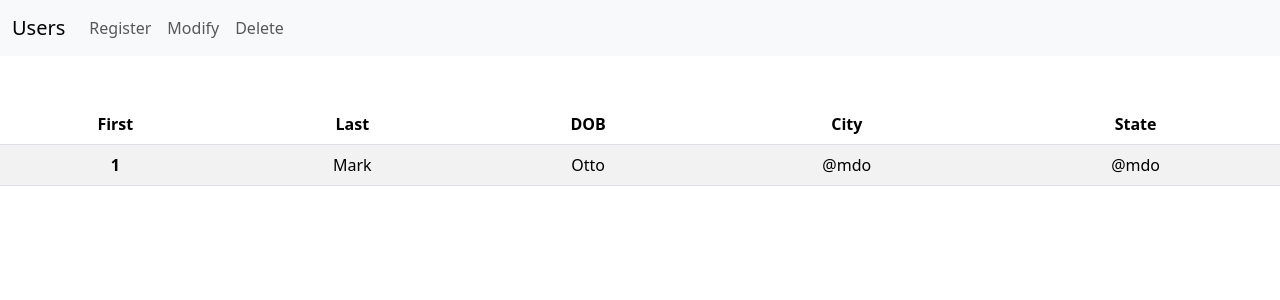
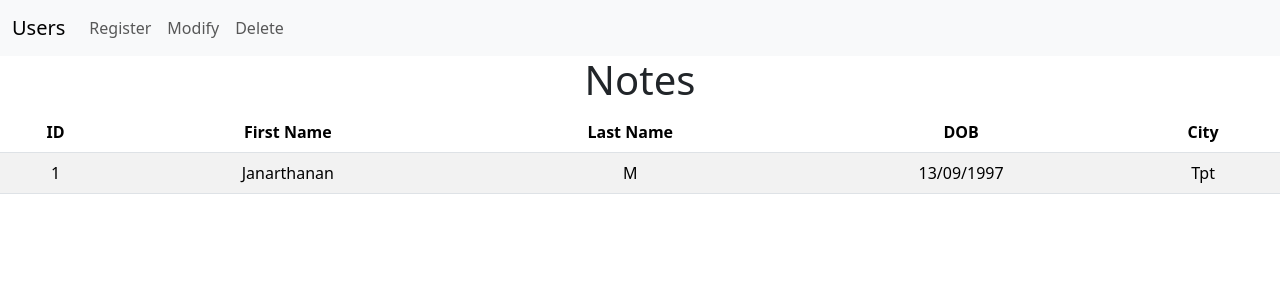
Before and after one commit to Janarthanan-97/React, a React (Vite) app: page / in a window 1280 px wide. Shown: the top 300 px of the page. Built offline with nearby package versions, Linux system fonts and the light colour scheme; data requests are answered from the project's data file.

Commit message:
CRUD complete

```diff
--- /dev/null
+++ b/db.json
@@ -0,0 +1,11 @@
+{
+  "notes": [
+    {
+      "firstName": "Janarthanan",
+      "lastName": "M",
+      "dob": "13/09/1997",
+      "city": "Tpt",
+      "id": 1
+    }
+  ]
+}
--- a/src/App.jsx
+++ b/src/App.jsx
@@ -6,10 +6,9 @@ import Modify from './component/Modify';
 import Delete from './component/Delete';
 import Home from './component/Home';
 import Users from './component/Users';
-import axios from 'axios';
+
 
 function App() {
-  // const [user, setUser] = useState([]);
 
 
 
--- a/src/component/CreatUser.jsx
+++ b/src/component/CreatUser.jsx
@@ -1,46 +1,59 @@
-import React from 'react'
+import React, { useRef } from 'react'
 import './Form.css'
+import axios from 'axios';
 
 function CreatUser() {
+
+  // let newID = useRef();
+  let newfirstName = useRef();
+  let newlastName = useRef();
+  let newdob = useRef();
+  let newcity = useRef();
+
+  function pushJson() {
+    const note = {
+      // "id" : newID,
+      firstName : newfirstName.current.value,
+      lastName : newlastName.current.value,
+      dob : newdob.current.value,
+      city : newcity.current.value
+    }
+    axios.post(`http://localhost:3000/notes/`, note)
+    alert("Registration succesfully completed!")
+  }
+
   return (
     <div className='mt-5 position-absolute top-50 start-50 translate-middle input-group'>
       <form className="row g-3">
 
-      <div className="input-group mb-3">
+        {/* <div className="input-group mb-3">
           <span className="input-group-text" id="basic-addon1">ID</span>
-          <input type="text" className="form-control" placeholder="ID" aria-label="Username" aria-describedby="basic-addon1" />
-        </div>
+          <input type="text" className="form-control" placeholder="ID" aria-label="Username" aria-describedby="basic-addon1" ref={newID}/>
+        </div> */}
 
-          <br />
+        {/* <br /> */}
 
         <div className="input-group">
           <span className="input-group-text">First and last name</span>
-          <input type="text" aria-label="First name" className="form-control" placeholder="First Name" />
-          <input type="text" aria-label="Last name" className="form-control" placeholder="Last Name" />
+          <input type="text" aria-label="First name" className="form-control" placeholder="First Name" ref={newfirstName} />
+          <input type="text" aria-label="Last name" className="form-control" placeholder="Last Name" ref={newlastName} />
         </div>
 
         <br />
 
         <div className="input-group mb-3">
           <span className="input-group-text" id="basic-addon1">DOB</span>
-          <input type="text" className="form-control" placeholder="DD/MM/YYYY" aria-label="Username" aria-describedby="basic-addon1" />
+          <input type="text" className="form-control" placeholder="DD/MM/YYYY" aria-label="Username" aria-describedby="basic-addon1" ref={newdob} />
         </div>
 
         <br />
 
         <div className="input-group mb-3">
           <span className="input-group-text" id="basic-addon1">City</span>
-          <input type="text" className="form-control" placeholder="City" aria-label="Username" aria-describedby="basic-addon1" />
+          <input type="text" className="form-control" placeholder="City" aria-label="Username" aria-describedby="basic-addon1" ref={newcity} />
         </div>
 
-        <br />
-
-        <div className="input-group mb-3">
-          <span className="input-group-text" id="basic-addon1">State</span>
-          <input type="text" className="form-control" placeholder="State" aria-label="Username" aria-describedby="basic-addon1" />
-        </div>
-
-        <button type="button" className="btn btn-secondary">Submit</button>
+        <button type="button" className="btn btn-secondary" onClick={pushJson}>Submit</button>
 
 
       </form>
--- a/src/component/Delete.jsx
+++ b/src/component/Delete.jsx
@@ -1,16 +1,42 @@
-import React from 'react'
+import axios from 'axios';
+import React, { useEffect, useState } from 'react'
+
 
 function Delete() {
+
+  const [notes, setNotes] = useState([]);
+  let idToDelete;
+
+  async function fetchNotes() {
+    const response = await axios.get('http://localhost:3000/notes')
+    setNotes(response.data);
+  }
+
+  useEffect(() => {
+    fetchNotes();
+  }, []);
+
+  let clickToDelete = (event)=>{
+    if(confirm(`Are you sure, you want to delete ?`)){
+      idToDelete = event.target.innerText[0];
+      axios.delete(`http://localhost:3000/notes/${idToDelete}`);
+      alert("Item deleted")
+    }
+  }
+
+
   return (
     <div>
       <div className="dropdown mt-5">
         <button className="btn btn-secondary dropdown-toggle" type="button" data-bs-toggle="dropdown" aria-expanded="false">
-          Select a user to Delete
+          Select a user to delete
         </button>
         <ul className="dropdown-menu">
-          <li><a className="dropdown-item" href="#">Action</a></li>
-          <li><a className="dropdown-item" href="#">Another action</a></li>
-          <li><a className="dropdown-item" href="#">Something else here</a></li>
+          {
+            notes.map(ele => {
+              return (<li key={ele.id}><a className="dropdown-item" onClick={clickToDelete}>{`${ele.id}- ${ele.firstName}`}</a></li>)
+            })
+          }
         </ul>
       </div>
     </div>
--- a/src/component/Modify.jsx
+++ b/src/component/Modify.jsx
@@ -1,6 +1,46 @@
-import React from 'react'
+import React, { useEffect, useRef, useState } from 'react'
+import axios from 'axios';
 
 function Modify() {
+
+  let modfirstName = useRef();
+  let modlastName = useRef();
+  let moddob = useRef();
+  let modcity = useRef();
+  const [notes, setNotes] = useState([]);
+  let modifyID;
+
+  async function fetchNotes() {
+    const response = await axios.get('http://localhost:3000/notes')
+    setNotes(response.data);
+  }
+
+  useEffect(() => {
+    fetchNotes();
+  }, []);
+
+  let clickToModify = (event) => {
+    let ele = notes[event.target.innerText[0] - 1];
+    modifyID = event.target.innerText[0];
+    modfirstName.current.value = ele.firstName;
+    modlastName.current.value = ele.lastName;
+    moddob.current.value = ele.dob;
+    modcity.current.value = ele.city;
+  }
+
+  let modifierFunction = ()=>{
+    let objectForModify = {
+      firstName: modfirstName.current.value,
+      lastName : modlastName.current.value,
+      dob : moddob.current.value,
+      city :  modcity.current.value
+    }
+
+    axios.put(`http://localhost:3000/notes/${modifyID}`, objectForModify)
+
+    alert("Modified successfully!")
+  }
+
   return (
     <div>
       <div className="dropdown mt-5">
@@ -8,10 +48,39 @@ function Modify() {
           Select a user to modify
         </button>
         <ul className="dropdown-menu">
-          <li><a className="dropdown-item" href="#">Action</a></li>
-          <li><a className="dropdown-item" href="#">Another action</a></li>
-          <li><a className="dropdown-item" href="#">Something else here</a></li>
+          {
+            notes.map(ele => {
+              return (<li key={ele.id}><a className="dropdown-item" onClick={clickToModify}>{`${ele.id}- ${ele.firstName}`}</a></li>)
+            })
+          }
         </ul>
+      </div>
+      <div className='mt-5 position-absolute top-50 start-50 translate-middle input-group'>
+        <form className="row g-3">
+
+          <div className="input-group">
+            <span className="input-group-text">First and last name</span>
+            <input type="text" aria-label="First name" className="form-control" placeholder="First Name" ref={modfirstName} />
+            <input type="text" aria-label="Last name" className="form-control" placeholder="Last Name" ref={modlastName} />
+          </div>
+
+          <br />
+
+          <div className="input-group mb-3">
+            <span className="input-group-text" id="basic-addon1">DOB</span>
+            <input type="text" className="form-control" placeholder="DD/MM/YYYY" aria-label="Username" aria-describedby="basic-addon1" ref={moddob} />
+          </div>
+
+          <br />
+
+          <div className="input-group mb-3">
+            <span className="input-group-text" id="basic-addon1">City</span>
+            <input type="text" className="form-control" placeholder="City" aria-label="Username" aria-describedby="basic-addon1" ref={modcity} />
+          </div>
+
+          <button type="button" className="btn btn-secondary" onClick={modifierFunction}>Modifty</button>
+
+        </form>
       </div>
     </div>
   )
--- a/src/component/Users.jsx
+++ b/src/component/Users.jsx
@@ -1,29 +1,50 @@
-import React from 'react'
+import React, { useEffect, useState } from 'react'
+import axios from 'axios';
 
 function Users() {
+
+  const [notes, setNotes] = useState([]);
+
+  async function fetchNotes (){
+    const response = await axios.get('http://localhost:3000/notes/');
+    setNotes(response.data);
+  }
+
+  useEffect(() => {
+    fetchNotes();
+  }, []);
+
+
+
+
   return (
-    <div className='mt-5'>
+    <div>
+      <h1>Notes</h1>
       <table className="table table-striped">
         <thead>
           <tr>
-            <th scope="col">First</th>
-            <th scope="col">Last</th>
-            <th scope="col">DOB </th>
-            <th scope="col">City</th>
-            <th scope="col">State</th>
+            <th key={"id"}>ID</th>
+            <th key={"fn"}>First Name</th>
+            <th key={"ln"}>Last Name</th>
+            <th key={"dob"}>DOB</th>
+            <th key={"city"}>City</th>
           </tr>
         </thead>
         <tbody>
-          <tr>
-            <th scope="row">1</th>
-            <td>Mark</td>
-            <td>Otto</td>
-            <td>@mdo</td>
-            <td>@mdo</td>
-          </tr>
+          {
+            notes.map(note => {
+              return (<tr key={`${note.id}-row`}>
+                <td key={`${note.id}-id`}>{note.id}</td>
+                <td key={`${note.id}-fn`}>{note.firstName}</td>
+                <td key={`${note.id}-ln`}>{note.lastName}</td>
+                <td key={`${note.id}-dob`}>{note.dob}</td>
+                <td key={`${note.id}-city`}>{note.city}</td>
+              </tr>)
+            }
+            )
+          }
         </tbody>
-
-      </table>
+      </table >
     </div>
   )
 }
```
